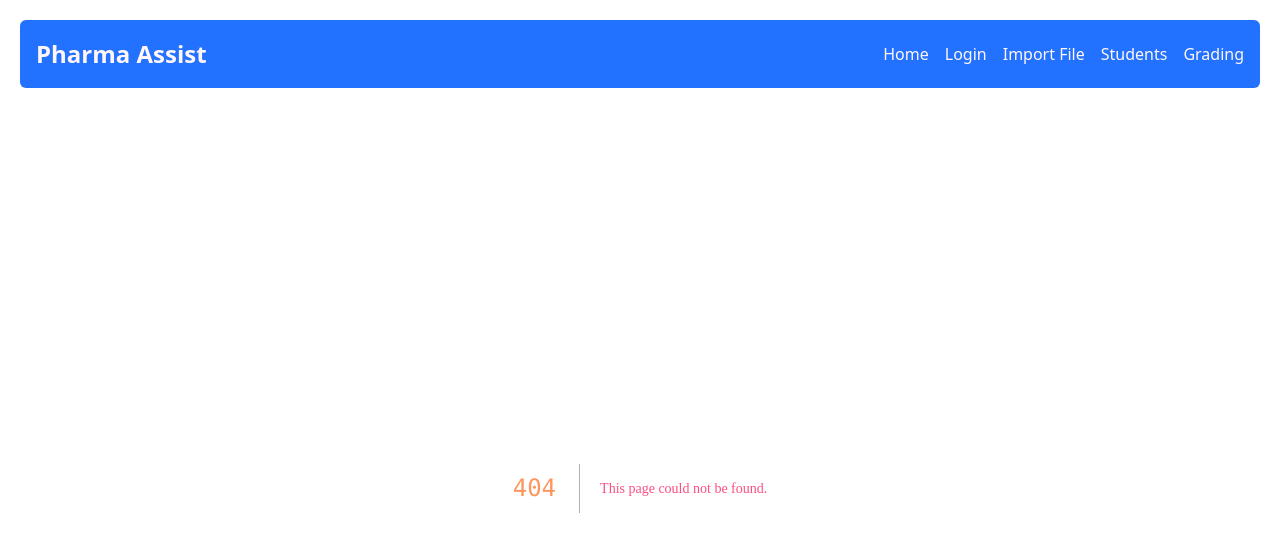
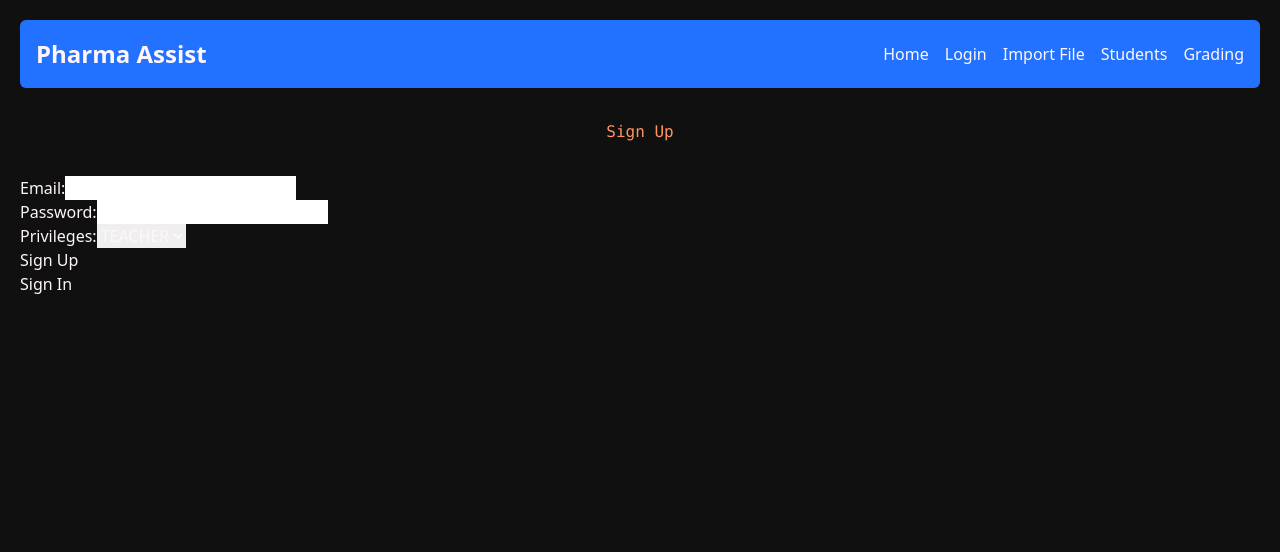
Before and after one commit to JinPlanter/Pharma-Assist, a Next.js app: page /signup in a window 1280 px wide. Before the commit this address had no page. Shown: the top 552 px of the page. Built offline with nearby package versions, Linux system fonts and the light colour scheme; no server answers.

Commit message:
Adds nextauth

```diff
--- /dev/null
+++ b/app/api/auth/[...nextauth]/route.js
@@ -0,0 +1,115 @@
+// api/[...nextauth]/route.js
+
+import NextAuth from "next-auth";
+import { MongoDBAdapter } from "@auth/mongodb-adapter";
+import CredentialsProvider from "next-auth/providers/credentials";
+import { bcrypt, hash, compare } from "bcrypt";
+import clientPromise from "../../../lib/mongodb";
+
+const authOptions = {
+  // Configure one or more authentication providers
+  providers: [
+    CredentialsProvider({
+      id: "login",
+      name: "MongoDB Login",
+      credentials: {
+        email: {
+          label: "Email",
+          type: "email",
+          placeholder: "john@example.com",
+        },
+        password: { label: "Password", type: "password" },
+        privileges: {label: "Privileges", type: "text"}
+      },
+      async authorize(credentials) {
+        try {
+          const client = await clientPromise;
+          const db = client.db("capstone");
+
+          const collection = await db.collection("capstoneusers");
+          const existingUser = await collection.findOne({
+            email: credentials.email,
+          });
+
+          if (existingUser) {
+            // Compare the provided password with the stored hashed password
+            const passwordMatch = await compare(
+              credentials.password,
+              existingUser.password
+            );
+
+            if (passwordMatch) {
+              return existingUser;
+            } else {
+              throw new Error("Incorrect password");
+            }
+          } else {
+            throw new Error("User not found. Please sign up first.");
+          }
+        } catch (error) {
+          console.error("Error in login authorize:", error);
+          throw new Error("Authentication failed");
+        }
+      },
+    }),
+    CredentialsProvider({
+      id: "signup",
+      name: "MongoDB Signup",
+      credentials: {
+        email: {
+          label: "Email",
+          type: "email",
+          placeholder: "john@example.com",
+        },
+        password: { label: "Password", type: "password" },
+        privileges: {label: "Privileges", type: "text"}
+      },
+      async authorize(credentials) {
+        try {
+          const client = await clientPromise;
+          const db = client.db("capstone");
+
+          const collection = await db.collection("capstoneusers");
+          const existingUser = await collection.findOne({
+            email: credentials.email,
+          });
+
+          if (existingUser) {
+            throw new Error(
+              "User already exists. Choose a different E-Mail address."
+            );
+          }
+
+          // Hash the password before storing it in the database
+          const hashedPassword = await hash(credentials.password, 10);
+
+          const newUser = await collection.insertOne({
+            email: credentials.email,
+            password: hashedPassword,
+            privileges: credentials.privileges,
+          });
+
+          return newUser;
+        } catch (error) {
+          console.error("Error in signup authorize:", error);
+          throw new Error("Registration failed");
+        }
+      },
+    }),
+
+  ],
+  adapter: MongoDBAdapter(clientPromise),
+  jwt: {
+    secret: process.env.NEXTAUTH_SECRET,
+    maxAge: 60 * 60 * 24 * 30, // 30 days
+  },
+  session: {
+    strategy: "jwt",
+  },
+  pages: {
+    signIn: "/signin", // specify the path to your custom sign-in page
+  },
+};
+const handler = NextAuth(authOptions);
+
+export { handler as GET, handler as POST };
--- a/app/api/auth/route.js
+++ /dev/null
@@ -1,54 +0,0 @@
-// api/auth.js
-
-import bcrypt from "bcrypt";
-import clientPromise from "../../lib/mongodb";
-
-const saltRounds = 10;
-
-export async function POST(req) {
-  const { email, password, action, role } = await req.json();
-  console.log(req.body);
-  const client = await clientPromise;
-  const db = client.db(process.env.MONGODB_DB);
-  const collection = await db.collection("capstone");
-
-  if (action === "register") {
-    // Registration
-    const hashedPassword = await bcrypt.hash(password, saltRounds);
-
-    try {
-      await collection.insertOne({ email, password: hashedPassword, role });
-      return new Response(JSON.stringify({ success: true }), { status: 200 });
-    } catch (error) {
-      return new Response(
-        JSON.stringify({ error: "Failed to register user" }),
-        { status: 500 }
-      );
-    }
-  } else if (action === "login") {
-    // Login
-    const user = await collection.findOne({ email });
-
-    if (!user) {
-      return new Response(JSON.stringify({ error: "Invalid credentials" }), {
-        status: 401,
-      });
-    }
-
-    const match = await bcrypt.compare(password, user.password);
-
-    if (match) {
-      return new Response(JSON.stringify({ success: true, role: user.role }), {
-        status: 200,
-      });
-    } else {
-      return new Response(JSON.stringify({ error: "Invalid credentials" }), {
-        status: 401,
-      });
-    }
-  } else {
-    return new Response(JSON.stringify({ error: "Invalid action" }), {
-      status: 400,
-    });
-  }
-}
--- /dev/null
+++ b/app/auth-provider.js
@@ -0,0 +1,8 @@
+"use client";
+import { SessionProvider } from "next-auth/react";
+
+const AuthProvider = ({ children }) => {
+  return <SessionProvider>{children}</SessionProvider>;
+};
+
+export default AuthProvider;
--- a/app/components/navigation.js
+++ b/app/components/navigation.js
@@ -2,6 +2,7 @@
 
 import React, { useState, useEffect } from 'react';
 import Link from 'next/link';
+import SignOutButton from './signoutbutton';
 
 export default function Navigation() {
 
@@ -30,37 +31,63 @@ export default function Navigation() {
       <nav className="navigation">
         <div className="navigationContainer">
           {/* Hamburger Button for Small Screens */}
-                <button
-                    className="lg:hidden"
-                    onClick={toggleDrawer}
-                >
+          <button className="lg:hidden" onClick={toggleDrawer}>
             <span className="text-2xl">&#9776;</span>
           </button>
 
           {/* Logo */}
-                <div className="logo">
-                    Pharma Assist
-                </div>
+          <div className="logo">Pharma Assist</div>
 
           {/* Drawer for Small Screens */}
           {isDrawerOpen && (
             <div className="lg:hidden navigationDrawer">
               <ul className="navigationDrawerUl">
-                            <li className='navigationDrawerLi'>
-                                <Link className='navigationDrawerLink' href="/" onClick={toggleDrawer}>Home</Link>
+                <li className="navigationDrawerLi">
+                  <Link
+                    className="navigationDrawerLink"
+                    href="/"
+                    onClick={toggleDrawer}
+                  >
+                    Home
+                  </Link>
                 </li>
-                            <li className='navigationDrawerLi'>
-                                <Link className='navigationDrawerLink' href="/Login" onClick={toggleDrawer}>Login</Link>
+                <li className="navigationDrawerLi">
+                  <Link
+                    className="navigationDrawerLink"
+                    href="/Login"
+                    onClick={toggleDrawer}
+                  >
+                    Login
+                  </Link>
                 </li>
-                            <li className='navigationDrawerLi'>
-                                <Link className='navigationDrawerLink' href="/ImportFile" onClick={toggleDrawer}>Import File</Link>
+                <li className="navigationDrawerLi">
+                  <Link
+                    className="navigationDrawerLink"
+                    href="/ImportFile"
+                    onClick={toggleDrawer}
+                  >
+                    Import File
+                  </Link>
                 </li>
-                            <li className='navigationDrawerLi'>
-                                <Link className='navigationDrawerLink' href="/Students" onClick={toggleDrawer}>Students</Link>
+                <li className="navigationDrawerLi">
+                  <Link
+                    className="navigationDrawerLink"
+                    href="/Students"
+                    onClick={toggleDrawer}
+                  >
+                    Students
+                  </Link>
                 </li>
-                            <li className='navigationDrawerLi'>
-                                <Link className='navigationDrawerLink' href="/Grading" onClick={toggleDrawer}>Grading</Link>
+                <li className="navigationDrawerLi">
+                  <Link
+                    className="navigationDrawerLink"
+                    href="/Grading"
+                    onClick={toggleDrawer}
+                  >
+                    Grading
+                  </Link>
                 </li>
+                <SignOutButton />
               </ul>
             </div>
           )}
@@ -72,9 +99,9 @@ export default function Navigation() {
             <Link href="/ImportFile">Import File</Link>
             <Link href="/Students">Students</Link>
             <Link href="/Grading">Grading</Link>
+            <SignOutButton />
           </div>
-
         </div>
       </nav>
-    )
+    );
 }
--- /dev/null
+++ b/app/components/signoutbutton.js
@@ -0,0 +1,26 @@
+// SignOutButton.js
+
+import { useSession, signOut } from "next-auth/react";
+
+export default function SignOutButton() {
+  const { data: session } = useSession();
+
+  if (!session) {
+    // If the user is not signed in, do not render the sign-out button
+    return null;
+  }
+
+  const handleSignOut = () => {
+    signOut({});
+  };
+
+  return (
+    <div className="flex items-center">
+      <p className="mr-2">Signed in as: {session.user.email}</p>
+      <p className="mr-2">Role: {session.user.privileges}</p>
+      <button className="btn btn-warning" onClick={handleSignOut}>
+        Sign out!
+      </button>
+    </div>
+  );
+}
--- a/app/layout.js
+++ b/app/layout.js
@@ -2,6 +2,8 @@ import { Inter } from 'next/font/google'
 import './globals.css'
 //import '../Styles/style.css';
 import Navigation from './components/navigation'
+import AuthProvider from './auth-provider'
+
 const inter = Inter({ subsets: ['latin'] })
 
 export const metadata = {
@@ -12,10 +14,13 @@ export const metadata = {
 export default function RootLayout({ children }) {
   return (
     <html lang="en">
-      <body className='m-5 {inter.className}'>
-        <Navigation/>
-        <div>{children}</div>
-      </body>
+      <AuthProvider>
+        <body className="m-5 {inter.className}">
+          <Navigation />
+
+          <div>{children}</div>
+        </body>
+      </AuthProvider>
     </html>
-  )
+  );
 }
--- /dev/null
+++ b/app/signup/page.js
@@ -0,0 +1,70 @@
+"use client";
+
+import { useState } from "react";
+import { signIn } from "next-auth/react";
+
+export default function SignUp() {
+  const [email, setEmail] = useState("");
+  const [password, setPassword] = useState("");
+  const [privileges, setPrivileges] = useState("TEACHER"); // Default privilege
+
+  const handleCheck = async () => {
+    try {
+      // Sign in using email and password
+      await signIn("login", { email, password });
+      // You can add any additional logic here if needed
+    } catch (error) {
+      console.error("Sign in failed", error);
+    }
+  };
+
+  const handleSubmit = async (e) => {
+    e.preventDefault();
+    try {
+      // Sign up with email, password, and privileges
+      await signIn("signup", { email, password, privileges, callbackUrl: "/" });
+    } catch (error) {
+      console.error("Sign up failed", error);
+    }
+  };
+
+  return (
+    <div>
+      <h1>Sign Up</h1>
+      <form onSubmit={handleSubmit}>
+        <div>
+          <label>Email:</label>
+          <input
+            type="email"
+            value={email}
+            onChange={(e) => setEmail(e.target.value)}
+            required
+          />
+        </div>
+        <div>
+          <label>Password:</label>
+          <input
+            type="password"
+            value={password}
+            onChange={(e) => setPassword(e.target.value)}
+            required
+          />
+        </div>
+        <div>
+          <label>Privileges:</label>
+          <select
+            value={privileges}
+            onChange={(e) => setPrivileges(e.target.value)}
+            required
+          >
+            <option value="ADMIN">ADMIN</option>
+            <option value="TEACHER">TEACHER</option>
+          </select>
+        </div>
+        <button type="submit">Sign Up</button>
+      </form>
+      {/* Button to sign in using email/password */}
+      <button onClick={handleCheck}>Sign In</button>
+    </div>
+  );
+}
--- a/package.json
+++ b/package.json
@@ -9,11 +9,13 @@
     "lint": "next lint"
   },
   "dependencies": {
+    "@auth/mongodb-adapter": "^2.3.2",
     "bcrypt": "^5.1.1",
     "html2canvas": "^1.4.1",
     "jspdf": "^2.5.1",
     "mongodb": "^6.3.0",
     "next": "14.0.3",
+    "next-auth": "^4.24.5",
     "next-connect": "^1.0.0",
     "pdfmake": "^0.2.9",
     "react": "^18",
```
Also changed, not shown: 1 other file (tests, documents, lock files or other folders). Lines whose indentation alone changed are shown as unchanged.
